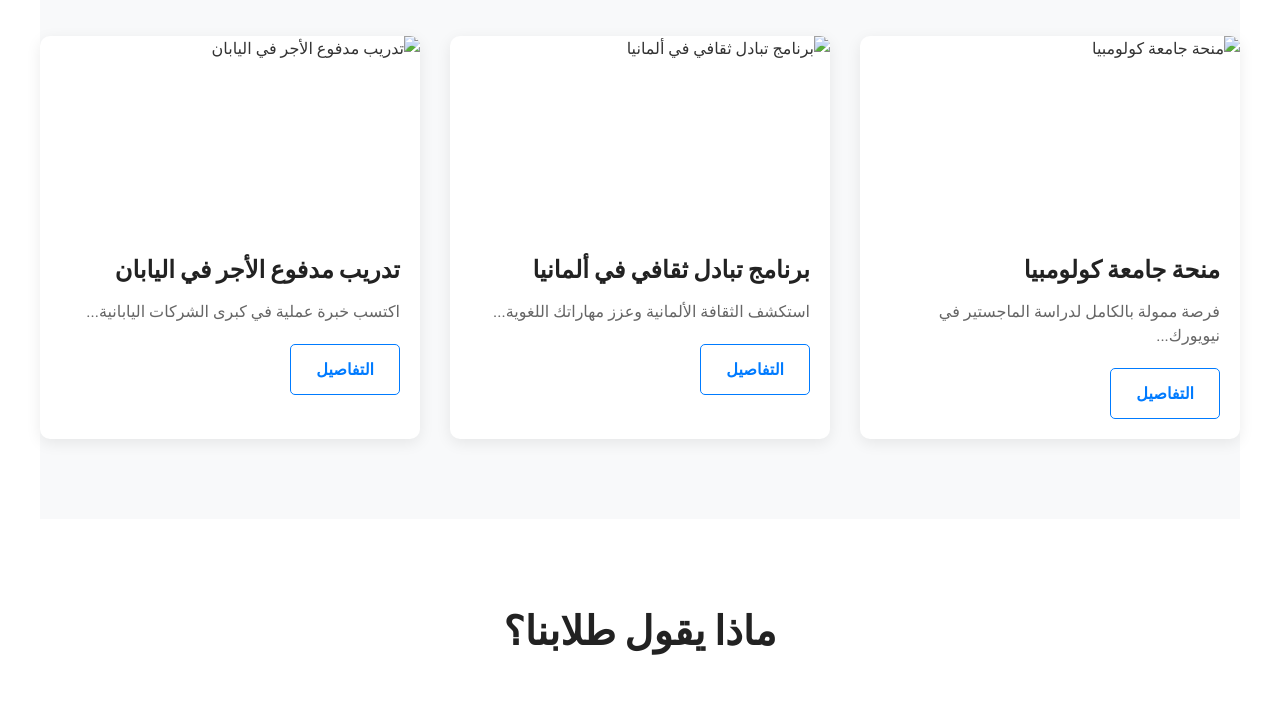
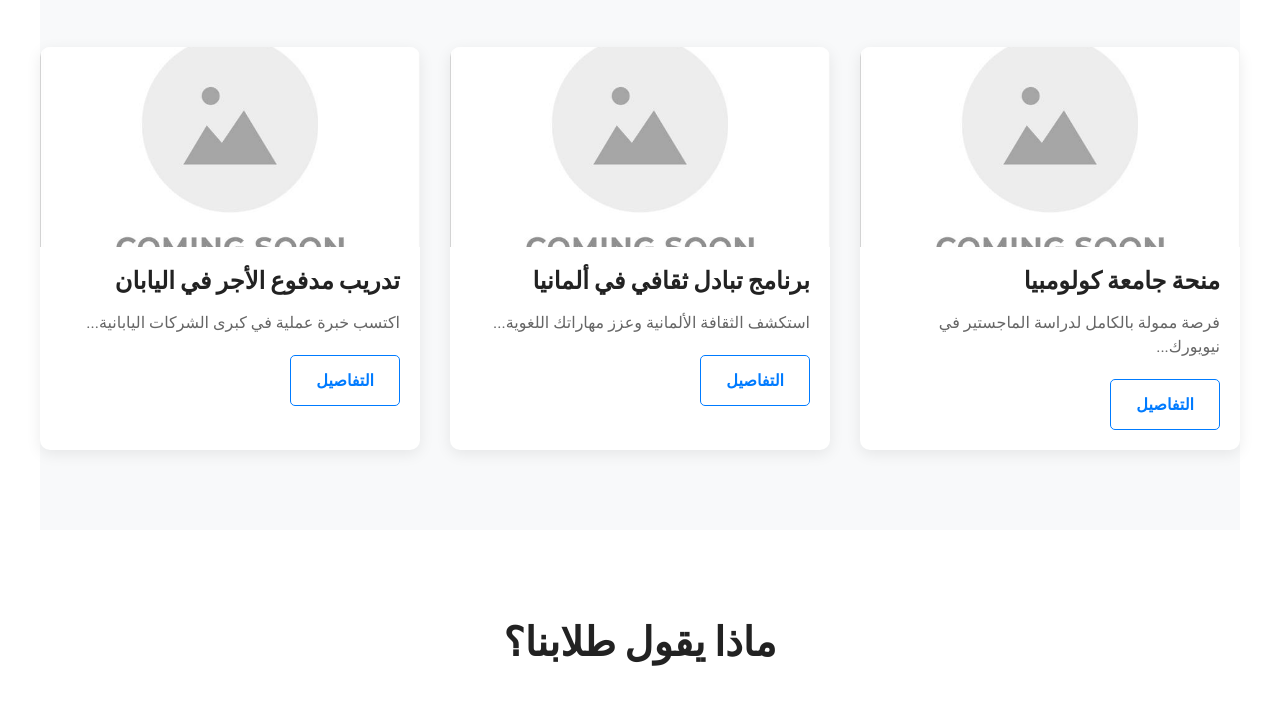
Before and after one commit to Kamkmgamer/ScholarshipsPickr, a plain HTML site: page index.html in a window 1280 px wide. Shown: the part 777-1487 px from the top of the page. Drawn offline with Linux system fonts and the light colour scheme.

Commit message:
Add files via upload

```diff
--- a/index.html
+++ b/index.html
@@ -71,19 +71,19 @@
             <h2>أحدث المنح</h2>
             <div class="scholarships-grid">
                 <div class="scholarship-card">
-                    <img src="images/news-placeholder.jpg" alt="منحة جامعة كولومبيا" loading="lazy">
+                    <img src="images/news-placeholder.png" alt="منحة جامعة كولومبيا" loading="lazy">
                     <h3>منحة جامعة كولومبيا</h3>
                     <p>فرصة ممولة بالكامل لدراسة الماجستير في نيويورك...</p>
                     <a href="#" class="btn secondary-btn">التفاصيل</a>
                 </div>
                 <div class="scholarship-card">
-                    <img src="images/news-placeholder.jpg" alt="برنامج تبادل ثقافي في ألمانيا" loading="lazy">
+                    <img src="images/news-placeholder.png" alt="برنامج تبادل ثقافي في ألمانيا" loading="lazy">
                     <h3>برنامج تبادل ثقافي في ألمانيا</h3>
                     <p>استكشف الثقافة الألمانية وعزز مهاراتك اللغوية...</p>
                     <a href="#" class="btn secondary-btn">التفاصيل</a>
                 </div>
                 <div class="scholarship-card">
-                    <img src="images/news-placeholder.jpg" alt="تدريب مدفوع الأجر في اليابان" loading="lazy">
+                    <img src="images/news-placeholder.png" alt="تدريب مدفوع الأجر في اليابان" loading="lazy">
                     <h3>تدريب مدفوع الأجر في اليابان</h3>
                     <p>اكتسب خبرة عملية في كبرى الشركات اليابانية...</p>
                     <a href="#" class="btn secondary-btn">التفاصيل</a>
```
Also changed, not shown: images/logo-partner1.png (added), images/logo-partner2.png (added), images/logo-partner3.png (added), images/logo-partner4.png (added), images/moon-icon.svg (added), images/news-placeholder.png (added), images/search-icon.svg (added).
